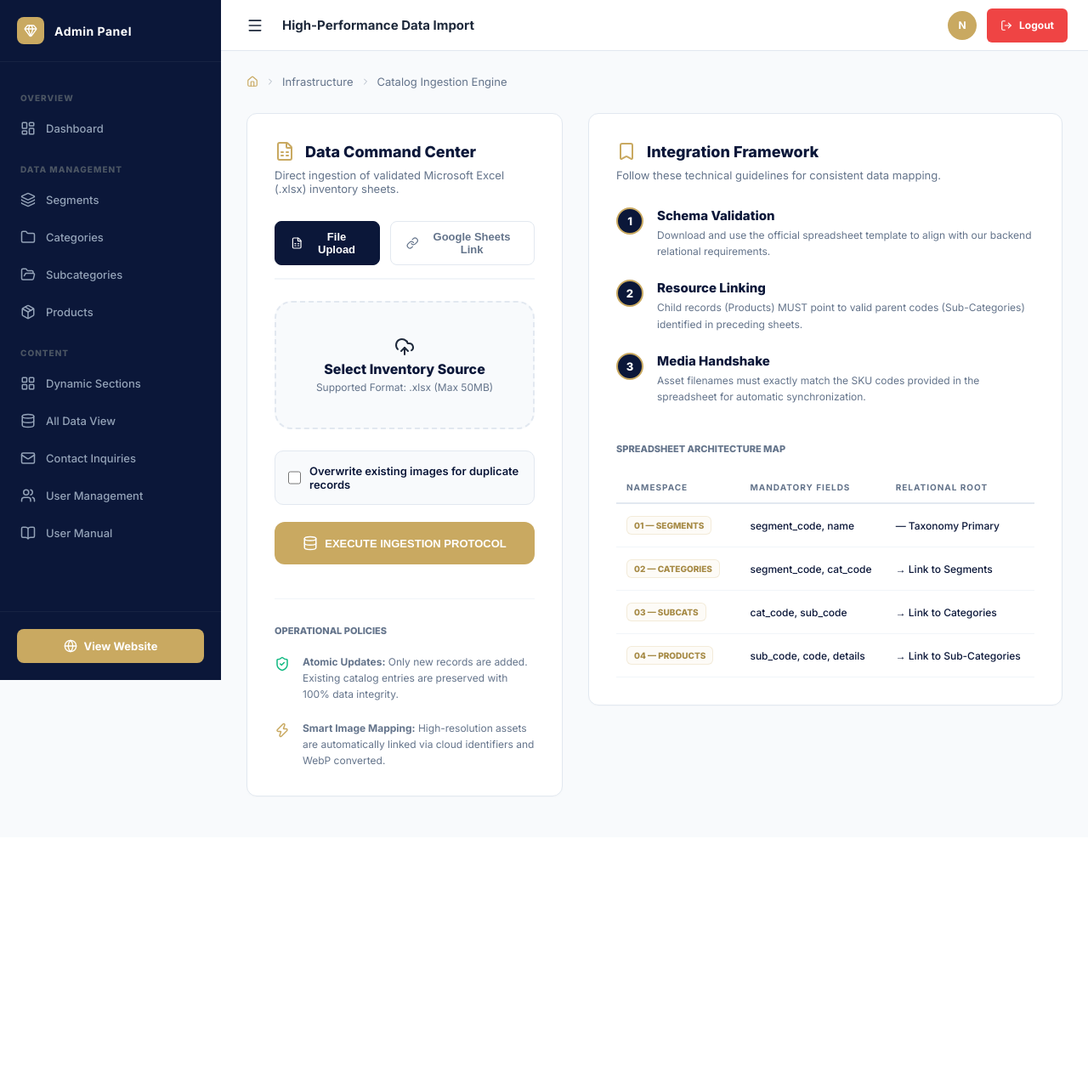
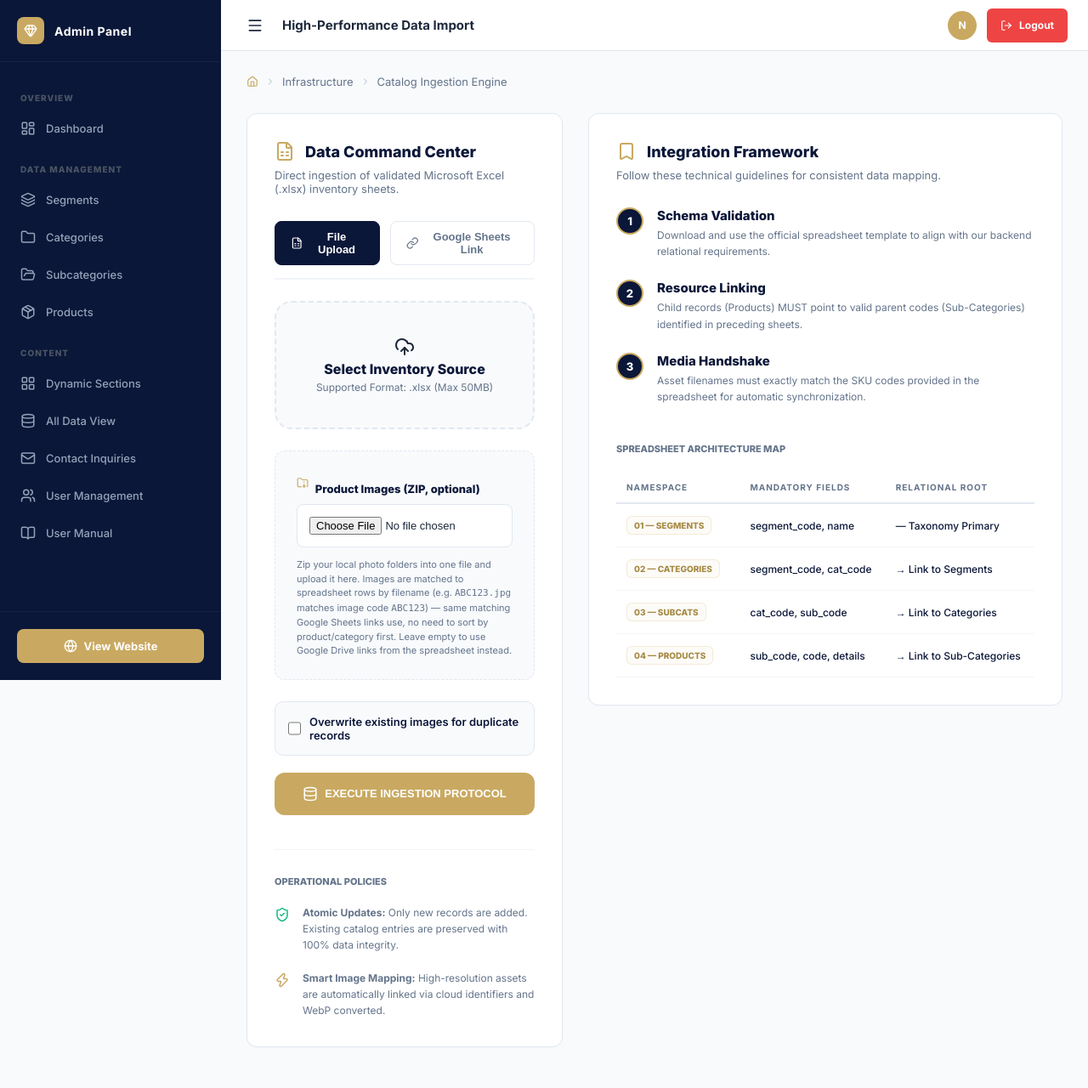
Before and after one commit to lightxLK/khushboo-jewellers, a Flask app: page /admin/import-excel in a window 1280 px wide. Shown: the whole page at 85% size. Before the commit the page ends 937 px from the top, so only its background shows below. Run offline with Flask 3, Linux system fonts and the light colour scheme; the visitor is signed in with stand-in values (Sample User, id 1); some libraries are stand-ins or nearby versions.

Commit message:
Add optional images ZIP upload field to the import UI

```diff
--- a/backend/templates/admin/import-excel.html
+++ b/backend/templates/admin/import-excel.html
@@ -291,6 +291,20 @@
                     </div>
                 </div>
 
+                <div style="background: #F8FAFC; border: 1px dashed var(--lux-border); border-radius: 12px; padding: 25px; margin-bottom: 25px;">
+                    <label for="imagesZipInput" style="font-size: 13px; font-weight: 800; color: var(--lux-navy); margin-bottom: 10px; display: block;">
+                        <i data-lucide="folder-archive" style="width:14px; margin-right:5px; color:var(--lux-gold)"></i> Product Images (ZIP, optional)
+                    </label>
+                    <input type="file" id="imagesZipInput" name="images_zip" accept=".zip" style="width: 100%; padding: 14px; border-radius: 8px; border: 1px solid var(--lux-border); font-size: 13px; background: white;">
+                    <p style="font-size: 11px; color: var(--lux-text-secondary); margin-top: 12px; line-height: 1.5;">
+                        Zip your local photo folders into one file and upload it here. Images are matched to
+                        spreadsheet rows by filename (e.g. <code>ABC123.jpg</code> matches image code
+                        <code>ABC123</code>) — same matching Google Sheets links use, no need to sort by
+                        product/category first. Leave empty to use Google Drive links from the spreadsheet
+                        instead.
+                    </p>
+                </div>
+
                 <div id="fileDetailBox"
                     style="display:none; padding:15px; background:#F8FAFC; border-radius:12px; margin-bottom:20px; border:1px solid var(--lux-border);">
                     <div style="display:flex; align-items:center; gap:12px;">
```
